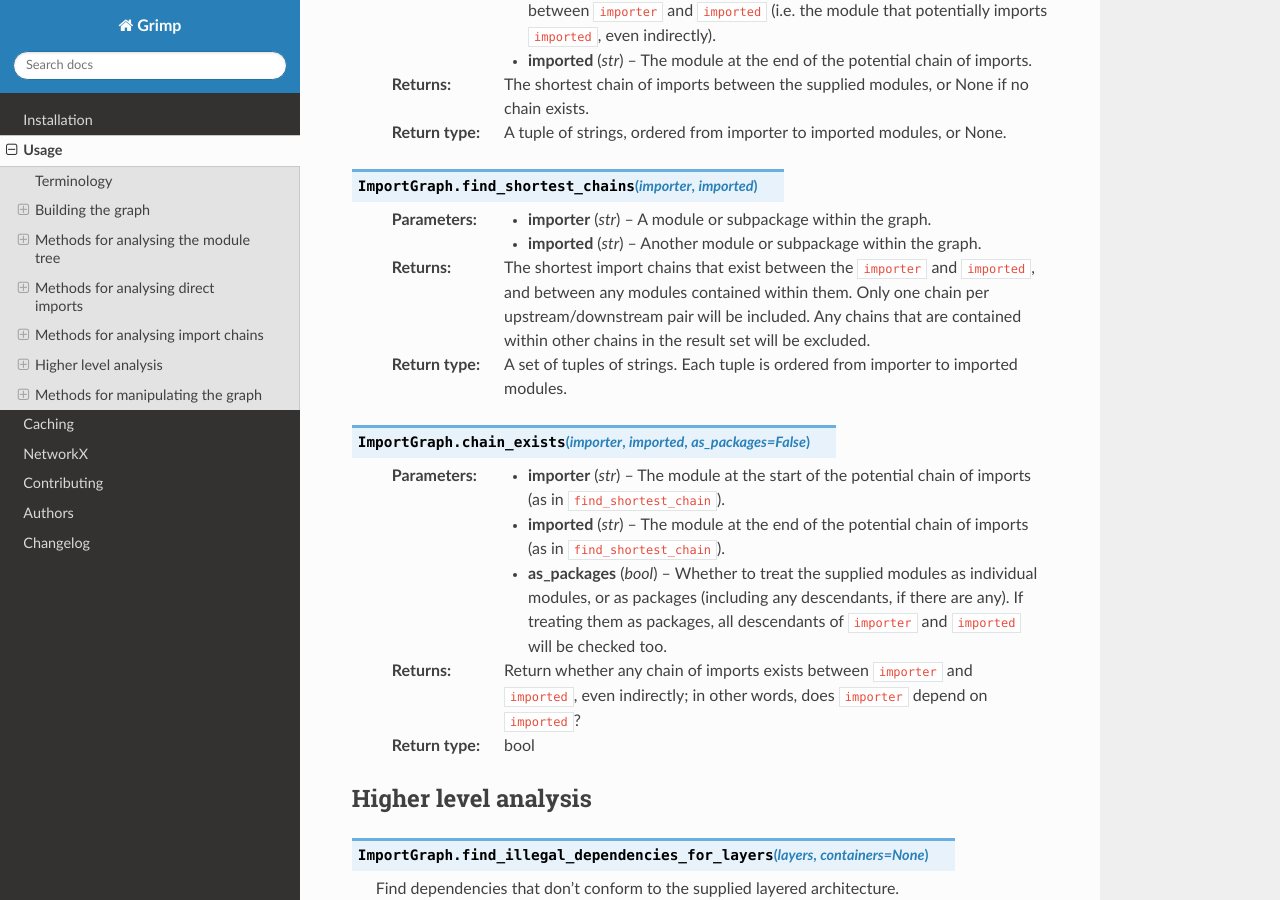
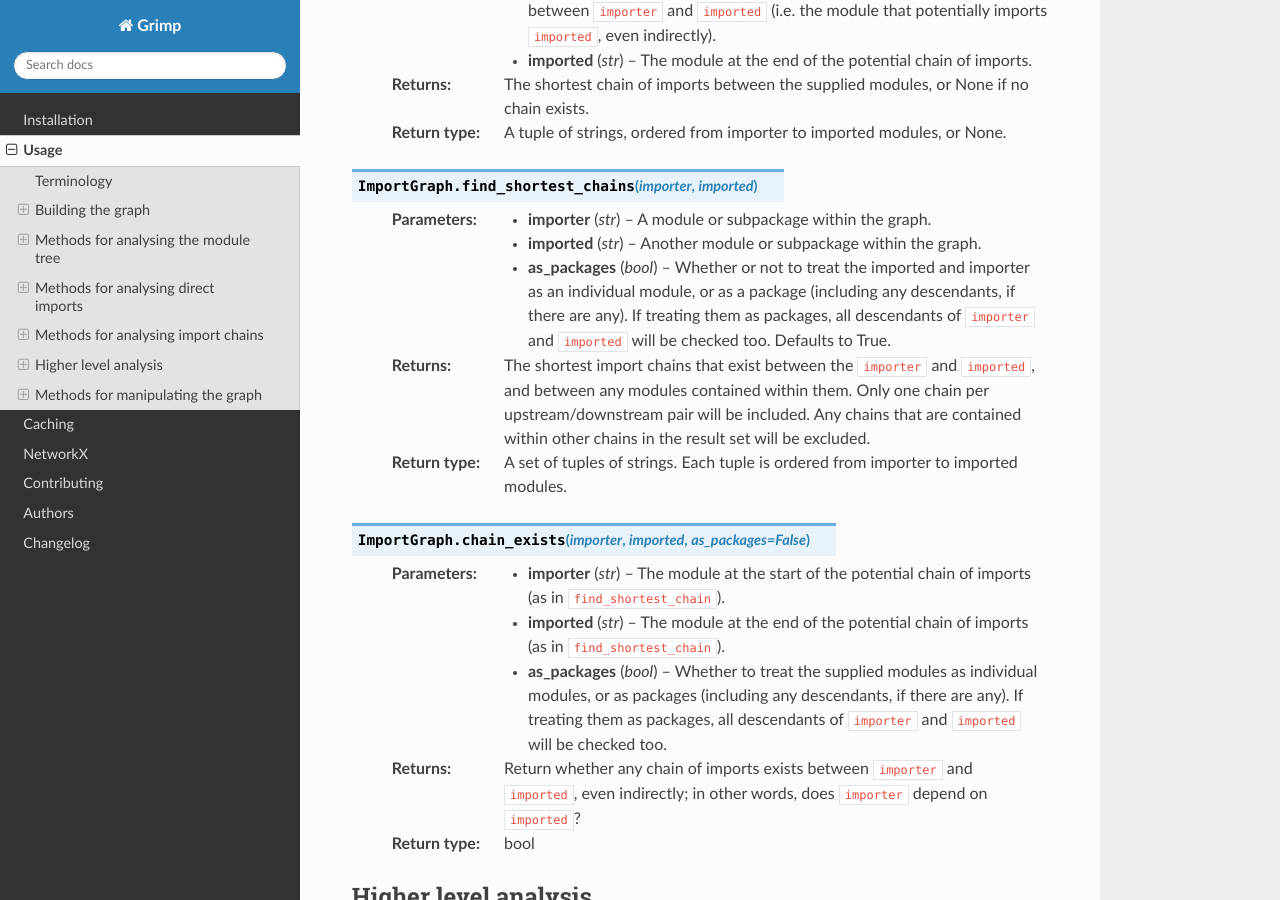
Before and after one commit to seddonym/grimp, a Sphinx documentation site: the page built from docs/usage.rst, in a window 1280 px wide and 900 px high, scrolled down 5052 px. Built offline with Sphinx 7.4.7 and the Read the Docs theme 2.0.0, drawn with Linux system fonts in a browser that asks for light colours.

Commit message:
Update documentation.
Updates documentation and the changelog.

```diff
--- a/docs/usage.rst
+++ b/docs/usage.rst
@@ -226,6 +226,9 @@ Methods for analysing import chains
 
     :param str importer: A module or subpackage within the graph.
     :param str imported: Another module or subpackage within the graph.
+    :param bool as_packages: Whether or not to treat the imported and importer as an individual module,
+                            or as a package (including any descendants, if there are any). If treating them as packages, all descendants
+                            of ``importer`` and ``imported`` will be checked too. Defaults to True.
     :return: The shortest import chains that exist between the ``importer`` and ``imported``, and between any modules
              contained within them. Only one chain per upstream/downstream pair will be included. Any chains that are
              contained within other chains in the result set will be excluded.
```
